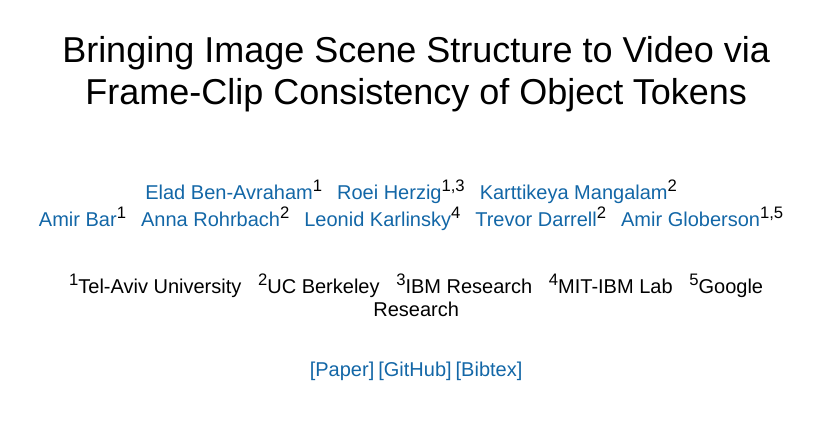
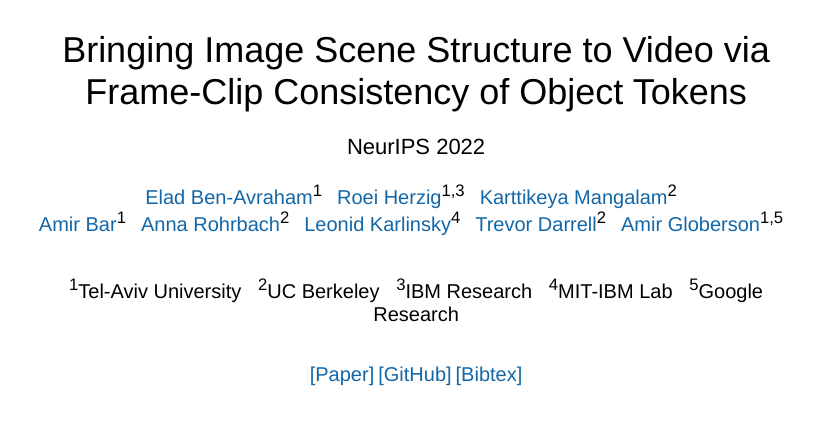
Before and after one commit to eladb3/eladb3.github.io, a plain HTML site: page SViT/index.html in a window 1280 px wide. Shown: the top 430 px of the page, without its empty margins (224-1055 px from the left). Drawn offline with Linux system fonts and the light colour scheme.

Commit message:
Update index.html

```diff
--- a/SViT/index.html
+++ b/SViT/index.html
@@ -125,7 +125,7 @@
     <span style="font-size:36px">Bringing Image Scene Structure to Video via Frame-Clip Consistency of Object Tokens</span>
     <br>
     <br>
-    <!-- <span style="font-size:22px">NeurIPS 2022</span> -->
+    <span style="font-size:22px">NeurIPS 2022</span>
     <br>
     <br>
 <!--    <br>-->
```
